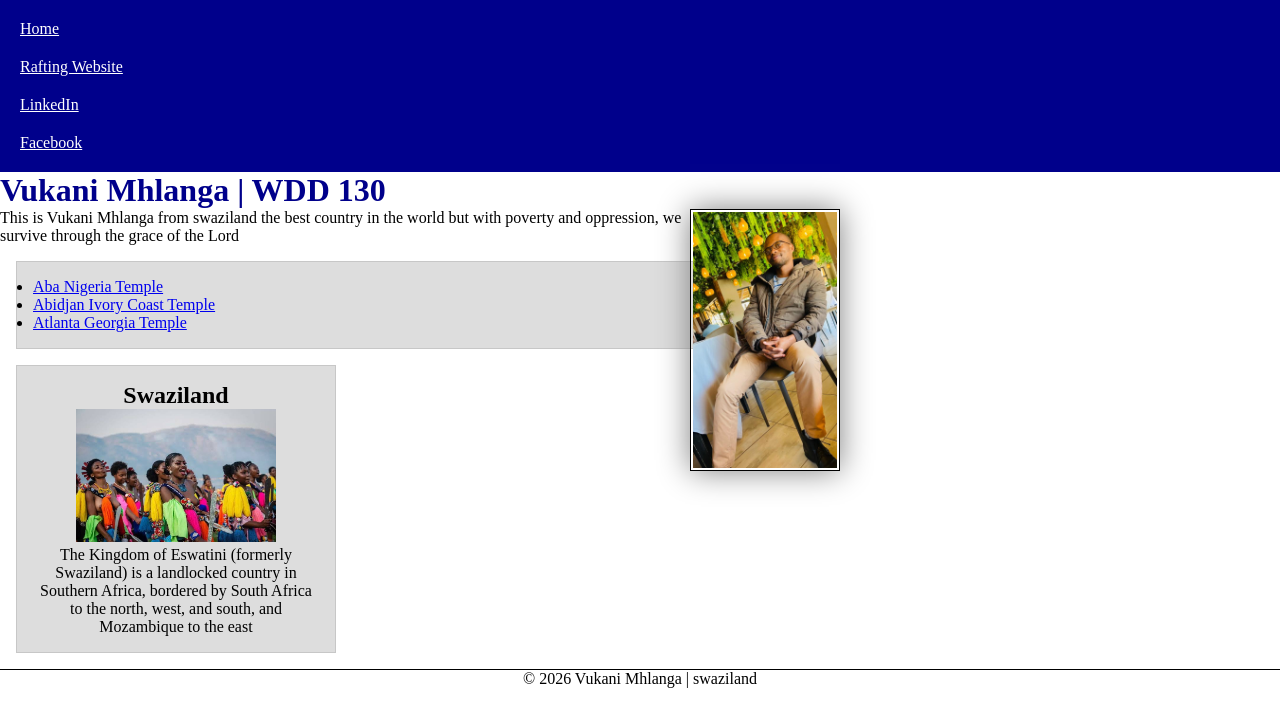
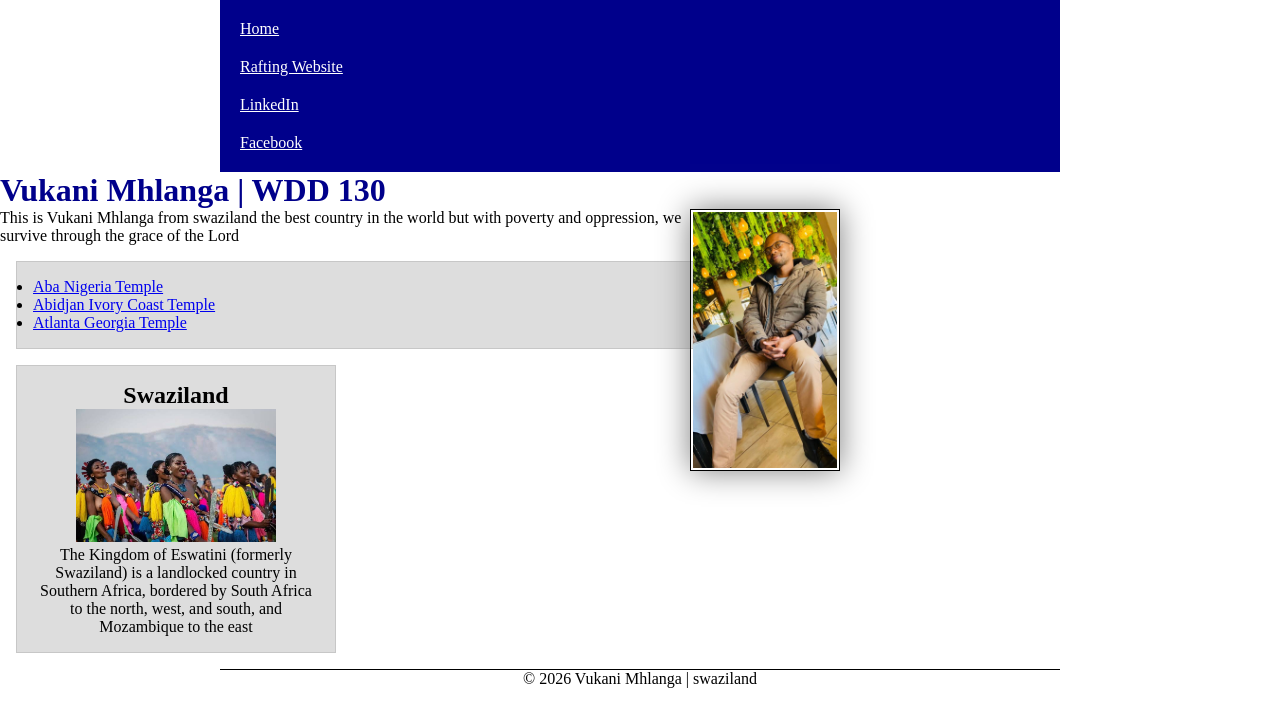
Before and after one commit to VukaniM/wdd130, a plain HTML site: page index.html in a window 1280 px wide. Drawn offline with Linux system fonts and the light colour scheme.

Commit message:
updated header

```diff
--- a/styles/styles.css
+++ b/styles/styles.css
@@ -76,3 +76,9 @@ footer {
     background-color: #ddd;
     color: #000;
 }
+
+header,
+footer {
+    max-width: 840px;
+    margin: 0 auto;
+}
```
